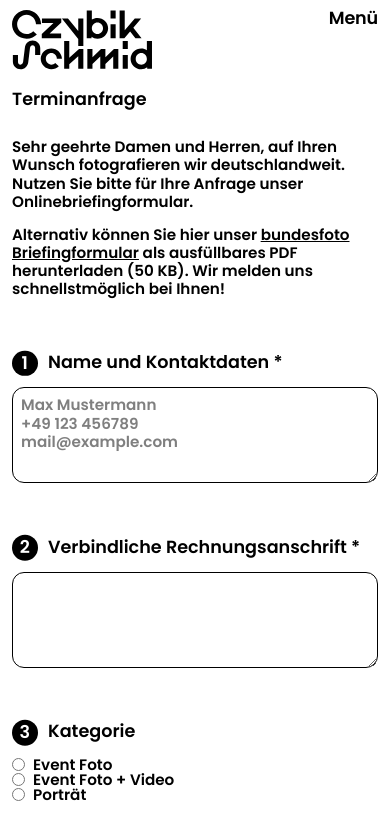
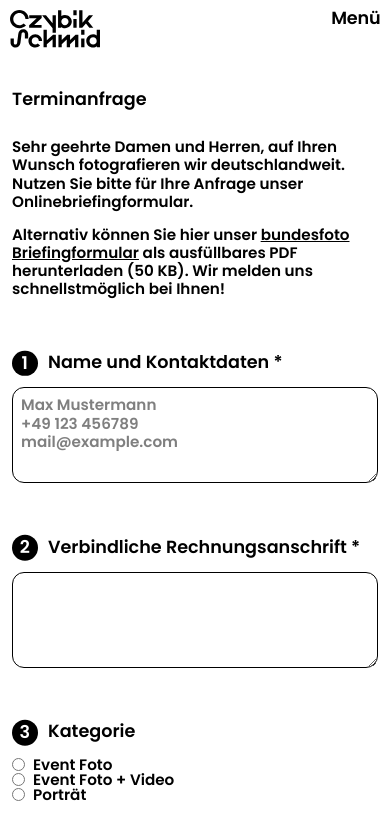
Before and after one commit to jukka211/czybik-schmid, a Next.js app: page /application in a window 390 px wide. Shown: the top 840 px of the page. Built offline with nearby package versions, Linux system fonts and the light colour scheme; no server answers.

Commit message:
Update staging

```diff
--- a/app/home.css
+++ b/app/home.css
@@ -326,7 +326,7 @@ nav a:hover {
     top: 0;
     left: 0;
     width: 100vw;
-    padding: 10px 12px;
+    padding: 0.6rem;
     z-index: 50;
     display: flex;
     flex-direction: row;
@@ -346,7 +346,7 @@ nav a:hover {
     min-height: 0;
   }
   .mobile-logo img {
-    max-width: 140px;
+    max-width: 90px;
     width: 100%;
     height: auto;
     transition: max-width 0.35s ease;
```
